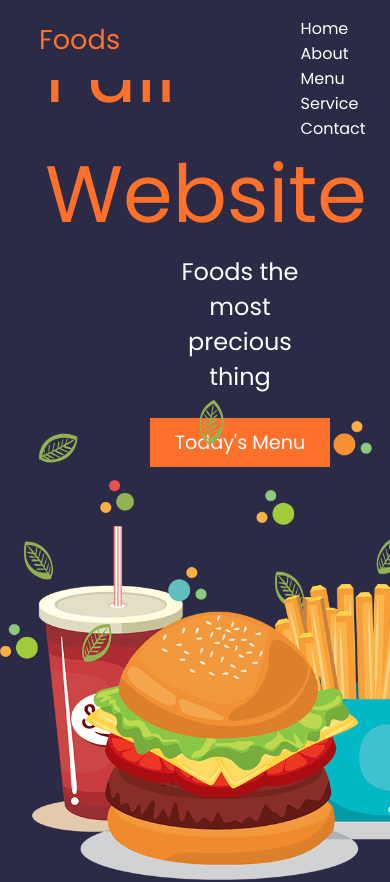
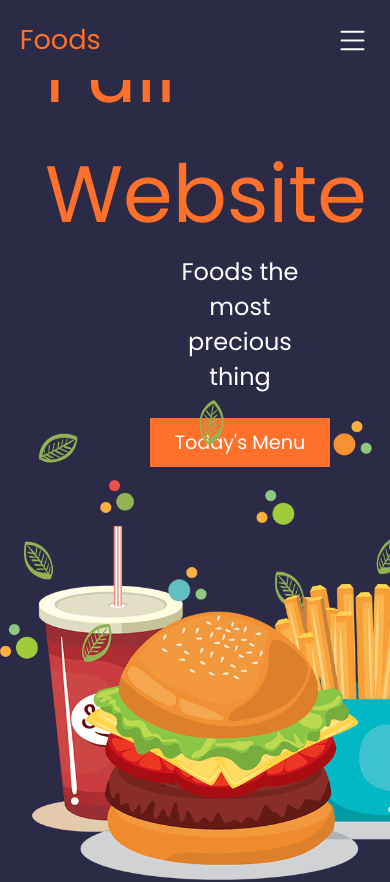
Before and after one commit to Jmpardo047/proyect_hamburgesa, a plain HTML site: page index.html in a window 390 px wide. Shown: the top 882 px of the page. Drawn offline with Linux system fonts and the light colour scheme.

Commit message:
final commit

```diff
--- a/css/styles.css
+++ b/css/styles.css
@@ -13,6 +13,7 @@
     grid-template-rows: 1fr 20fr 3fr;
     background-color: #2C2B47;
     grid-template-columns: 1fr;
+    box-sizing: border-box;
 }
 
 nav{
@@ -20,13 +21,19 @@ nav{
     position: relative;
     height: 5em;
 }
+.menu_icon{
+    display: none;
+}
+.menu_box{
+    display: none;
+}
 .nav_content{
     padding-top: 1em;
     padding-bottom: 1em;
     padding-left: 10%;
     display: flex;
     position: fixed;
-    width: 100vw;
+    width: 100%;
     height: 80px;
     align-items: center;
     gap: 50%;
@@ -57,7 +64,9 @@ main{
     height: 100%;
     box-sizing: border-box;
     list-style-type: none;
+
 }
+
 .menu li:hover{
     border: 3px solid #095C43;
 }
@@ -514,6 +523,37 @@ footer{
         width: 100vw;
         height: max-content;
     }
+    .menu_box:checked + .menu {
+        height: 100vh;
+        width: 100%;
+        display: flex;
+        flex-direction: column;
+        align-items: center;
+        justify-content: space-around;
+
+    }
+    .menu{
+        display: none;
+        height: 0;
+        background-color: #2C2B47;
+        padding-bottom: 3em;
+        font-size: 3em;
+    }
+    .menu_icon{
+        display: flex;
+        color: #FFFFFF;
+        cursor: pointer;
+    }
+    nav{
+        flex-wrap: wrap;
+    }
+    .nav_content{
+        flex-wrap: wrap;
+        justify-content: space-around;
+        padding-right: 4em;
+        padding-left: 0;
+        padding-right: 0;
+    }
     header{
         box-sizing: border-box;
         flex-direction: column;
--- a/index.html
+++ b/index.html
@@ -11,6 +11,24 @@
         <nav>
             <div class="nav_content">
                 <div id="nav_title">Foods</div>
+                <label class="menu_icon" for="menu_box">
+                    <svg
+                        xmlns="http://www.w3.org/2000/svg"
+                        width="35"
+                        height="35"
+                        fill="currentColor"
+                        class="list_icon"
+                        viewBox="0 0 16 16"
+                    >
+                        <path
+                            fill-rule="evenodd"
+                            d="M2.5 12a.5.5 0 0 1 .5-.5h10a.5.5 0 0 1 0 1H3a.5.5 0 0 1-.5-.5zm0-4a.5.5 0 0 1 .5-.5h10a.5.5 0 0 1 0 1H3a.5.5 0 0 1-.5-.5zm0-4a.5.5 0 0 1 .5-.5h10a.5.5 0 0 1 0 1H3a.5.5 0 0 1-.5-.5z"
+                        />
+                    </svg>
+                </label>
+
+                <input class="menu_box" type="checkbox" name="" id="menu_box">
+
                 <ul class="menu">
                     <li class="item"><a href="#">Home</a></li>
                     <li class="item"><a href="#">About</a></li>
```
